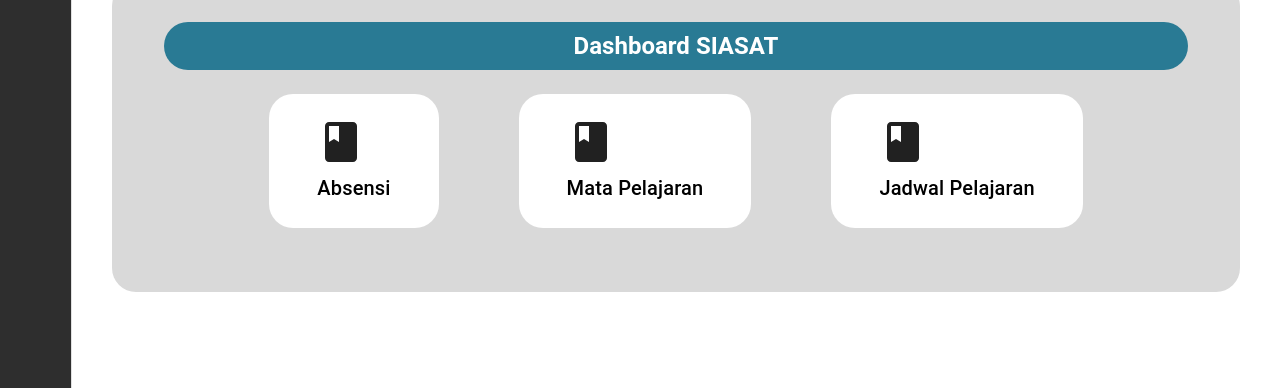
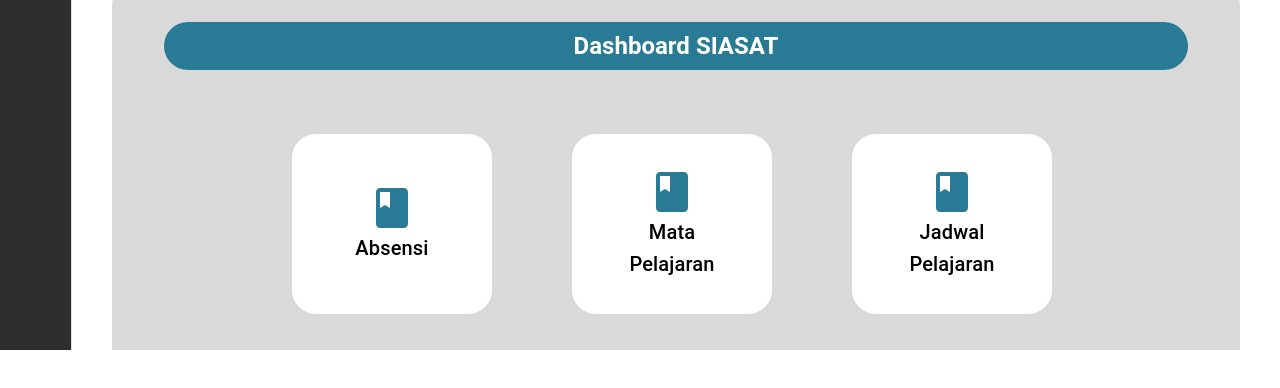
Before and after one commit to KarooDevs/siasat-v1, a Next.js app: page /murid/dashboard in a window 1280 px wide. Shown: the part 450-838 px from the top of the page. After the commit the page ends 800 px from the top, so only its background shows below. Built offline with nearby package versions, Linux system fonts and the light colour scheme.

Commit message:
feat - link dashboard

```diff
--- a/app/murid/dashboard/page.tsx
+++ b/app/murid/dashboard/page.tsx
@@ -1,4 +1,5 @@
-import { Box, Button, Container, Typography } from "@mui/material";
+import CardDashboard from "@/components/Card/CardDashboard";
+import { Box, Button, Container, Grid, Typography } from "@mui/material";
 import Image from "next/image";
 import { MdBook } from "react-icons/md";
 
@@ -27,6 +28,7 @@ function page() {
             height: "40vh",
             position: "absolute",
             zIndex: -1,
+            transition: "transform 0.3s ease",
           }}
         ></div>
         <Typography variant="h3" component="div" sx={{ fontWeight: "bold" }}>
@@ -72,59 +74,46 @@ function page() {
             Dashboard SIASAT
           </Typography>
         </Box>
-        <Box
+        <Grid
+          container
+          spacing={1}
           sx={{
+            mt: 5,
             display: "flex",
-            flexDirection: "row",
-            justifyContent: "space-between",
+            alignItems: "center",
+            justifyContent: "center",
           }}
         >
-          <Box
-            sx={{
-              px: 6,
-              py: 3,
-              backgroundColor: "#ffffff",
-              my: 3,
-              mx: 5,
-              borderRadius: 6,
-            }}
-          >
-            <MdBook size={48} />
-            <Typography variant="h6" color="initial">
-              Absensi
-            </Typography>
-          </Box>
-          <Box
-            sx={{
-              px: 6,
-              py: 3,
-              backgroundColor: "#ffffff",
-              my: 3,
-              mx: 5,
-              borderRadius: 6,
-            }}
-          >
-            <MdBook size={48} />
-            <Typography variant="h6" color="initial">
-              Mata Pelajaran
-            </Typography>
-          </Box>
-          <Box
-            sx={{
-              px: 6,
-              py: 3,
-              backgroundColor: "#ffffff",
-              my: 3,
-              mx: 5,
-              borderRadius: 6,
-            }}
-          >
-            <MdBook size={48} />
-            <Typography variant="h6" color="initial">
-              Jadwal Pelajaran
-            </Typography>
-          </Box>
-        </Box>
+          <CardDashboard
+            icon={<MdBook size={48} color="#297a94" />}
+            title="Absensi"
+            href={"/murid/absensi"}
+          />
+
+          <CardDashboard
+            icon={<MdBook size={48} color="#297a94" />}
+            title="Mata Pelajaran"
+            href={"/murid/mapel"}
+          />
+
+          <CardDashboard
+            icon={<MdBook size={48} color="#297a94" />}
+            title="Jadwal Pelajaran"
+            href={"/murid/jadwal"}
+          />
+
+          <CardDashboard
+            icon={<MdBook size={48} color="#297a94" />}
+            title="Nilai Siswa"
+            href={"/murid/nilai"}
+          />
+
+          <CardDashboard
+            icon={<MdBook size={48} color="#297a94" />}
+            title="Rapor Siswa"
+            href={"/murid/rapor"}
+          />
+        </Grid>
       </Box>
       {/* Dashboard End */}
     </>
--- /dev/null
+++ b/components/Card/CardDashboard/index.tsx
@@ -0,0 +1,35 @@
+import { Box, Typography } from "@mui/material";
+import Link from "next/link";
+
+const CardDashboard = ({ icon, title, href }) => {
+  return (
+    <>
+      <Link href={href} style={{ textDecoration: "none", color: "inherit" }}>
+        <Box
+          sx={{
+            px: 6,
+            py: 3,
+            backgroundColor: "#ffffff",
+            my: 3,
+            mx: 5,
+            borderRadius: 6,
+            display: "flex",
+            justifyContent: "center",
+            alignItems: "center",
+            textAlign: "center",
+            flexDirection: "column",
+            width: 200,
+            height: 180,
+          }}
+        >
+          {icon}
+          <Typography variant="h6" color="initial">
+            {title}
+          </Typography>
+        </Box>
+      </Link>
+    </>
+  );
+};
+
+export default CardDashboard;
--- a/components/Sidebar/index.tsx
+++ b/components/Sidebar/index.tsx
@@ -188,7 +188,7 @@ const SidebarUI = ({
             sx={{
               backgroundColor: "#2e2e2e",
               color: "white",
-              height: "100vh",
+              height: "100%",
             }}
           >
             {/* Sidebar content */}
```
